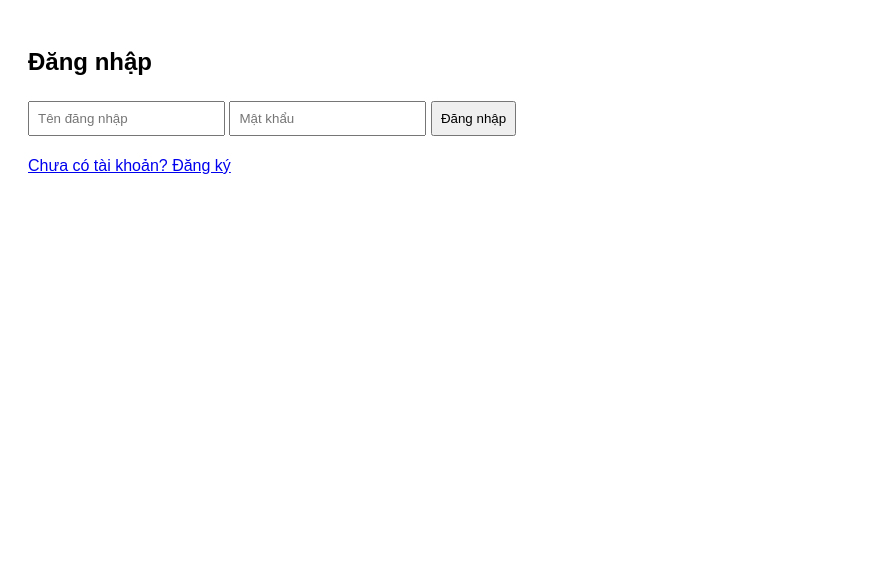
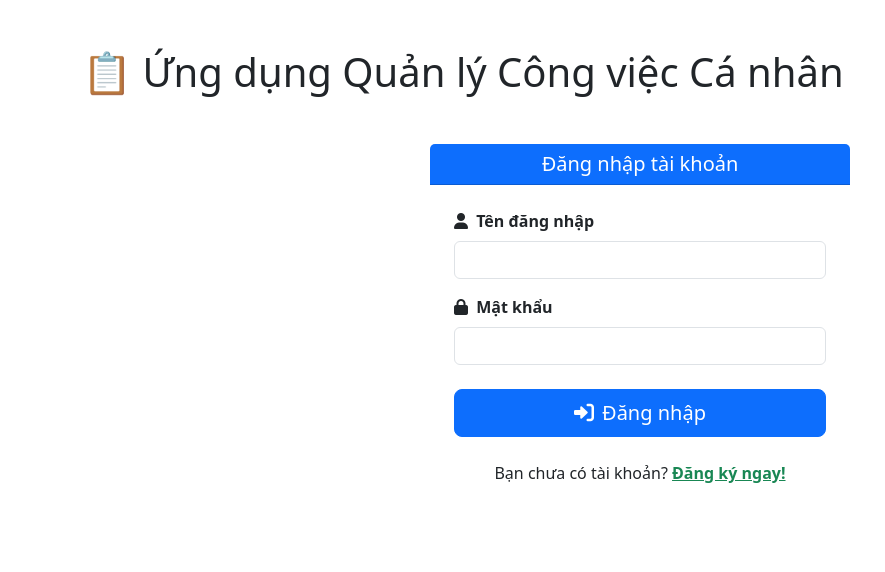
Before and after one commit to duyenphamnb24-commits/Bai-kiem-tra-dieu-kien-php-CT4-, a PHP site: page /login.php in a window 1280 px wide. Shown: the top 572 px of the page, without its empty margins (0-885 px from the left). Run offline with PHP 8.4, Linux system fonts and the light colour scheme.

Commit message:
login.php

```diff
--- a/login.php
+++ b/login.php
@@ -1,43 +1,87 @@
 <?php
-require_once "db.php";
+session_start();
+include_once 'db.php'; // Kết nối CSDL
 
-$error = "";
+$error = '';
+$success = $_GET['success'] ?? '';
 
-if ($_SERVER["REQUEST_METHOD"] === "POST") {
-    $username = $_POST["username"];
-    $password = $_POST["password"];
+// Nếu đã đăng nhập, chuyển hướng về dashboard
+if (isset($_SESSION['user_id'])) {
+    header('Location: dashboard.php');
+    exit();
+}
 
-    $sql = "SELECT * FROM users WHERE username = '$username'";
-    $result = $conn->query($sql);
+if ($_SERVER['REQUEST_METHOD'] === 'POST') {
+    $username = trim($_POST['username'] ?? '');
+    $password = $_POST['password'] ?? '';
 
-    if ($result->num_rows == 1) {
-        $user = $result->fetch_assoc();
-        if (password_verify($password, $user["password"])) {
-            $_SESSION["user_id"] = $user["id"];
-            header("Location: dashboard.php");
-            exit();
+    try {
+        $stmt = $pdo->prepare("SELECT id, username, password FROM users WHERE username = ?");
+        $stmt->execute([$username]);
+        $user = $stmt->fetch();
+
+        if ($user) {
+            if (password_verify($password, $user['password'])) {
+                // set session
+                $_SESSION['user_id'] = $user['id'];
+                $_SESSION['username'] = $user['username'];
+                header('Location: dashboard.php');
+                exit();
+            } else {
+                $error = "Mật khẩu không đúng.";
+            }
+        } else {
+            $error = "Tên đăng nhập không tồn tại.";
         }
+    } catch (\PDOException $e) {
+        $error = "Lỗi CSDL: " . $e->getMessage();
     }
-
-    $error = "Sai tài khoản hoặc mật khẩu!";
 }
+// Trích xuất phần HTML View
 ?>
-
 <!DOCTYPE html>
-<html>
+<html lang="vi">
 <head>
-    <link rel="stylesheet" href="css/style.css">
+    <meta charset="UTF-8">
+    <meta name="viewport" content="width=device-width, initial-scale=1.0">
+    <title>Đăng nhập tài khoản</title>
+    <link href="https://cdn.jsdelivr.net/npm/bootstrap@5.3.3/dist/css/bootstrap.min.css" rel="stylesheet">
+    <link rel="stylesheet" href="https://cdnjs.cloudflare.com/ajax/libs/font-awesome/6.0.0-beta3/css/all.min.css">
+    <style> /* ... CSS từ file gốc ... */ </style>
 </head>
 <body>
-<h2>Đăng nhập</h2>
-<form method="POST">
-    <input type="text" name="username" placeholder="Tên đăng nhập" required>
-    <input type="password" name="password" placeholder="Mật khẩu" required>
-    <button type="submit">Đăng nhập</button>
-</form>
+    <div class="container py-5">
+        <header class="mb-5">
+            <h1>📋 Ứng dụng Quản lý Công việc Cá nhân</h1>
+        </header>
 
-<p style="color:red"><?= $error ?></p>
+        <?php if ($error): ?>
+            <div class="alert alert-danger d-flex align-items-center"><i class="fas fa-exclamation-triangle me-2"></i><?= htmlspecialchars($error) ?></div>
+        <?php endif; ?>
+        <?php if ($success): ?>
+            <div class="alert alert-success d-flex align-items-center"><i class="fas fa-check-circle me-2"></i><?= htmlspecialchars($success) ?></div>
+        <?php endif; ?>
 
-<a href="register.php">Chưa có tài khoản? Đăng ký</a>
+        <div class="card border-0 mx-auto" style="max-width: 420px;">
+            <div class="card-header bg-primary text-white text-center h5">Đăng nhập tài khoản</div>
+            <div class="card-body p-4">
+                <form action="login.php" method="POST">
+                    <div class="mb-3">
+                        <label for="login_username" class="form-label fw-bold"><i class="fas fa-user me-1"></i> Tên đăng nhập</label>
+                        <input type="text" class="form-control" id="login_username" name="username" required>
+                    </div>
+                    <div class="mb-4">
+                        <label for="login_password" class="form-label fw-bold"><i class="fas fa-lock me-1"></i> Mật khẩu</label>
+                        <input type="password" class="form-control" id="login_password" name="password" required>
+                    </div>
+                    <button type="submit" class="btn btn-primary w-100 btn-lg"><i class="fas fa-sign-in-alt me-2"></i>Đăng nhập</button>
+                </form>
+                <p class="mt-4 text-center">
+                    Bạn chưa có tài khoản? <a href="register.php" class="text-success fw-bold">Đăng ký ngay!</a>
+                </p>
+            </div>
+        </div>
+    </div>
+    <script src="https://cdn.jsdelivr.net/npm/bootstrap@5.3.3/dist/js/bootstrap.bundle.min.js"></script>
 </body>
 </html>
```
